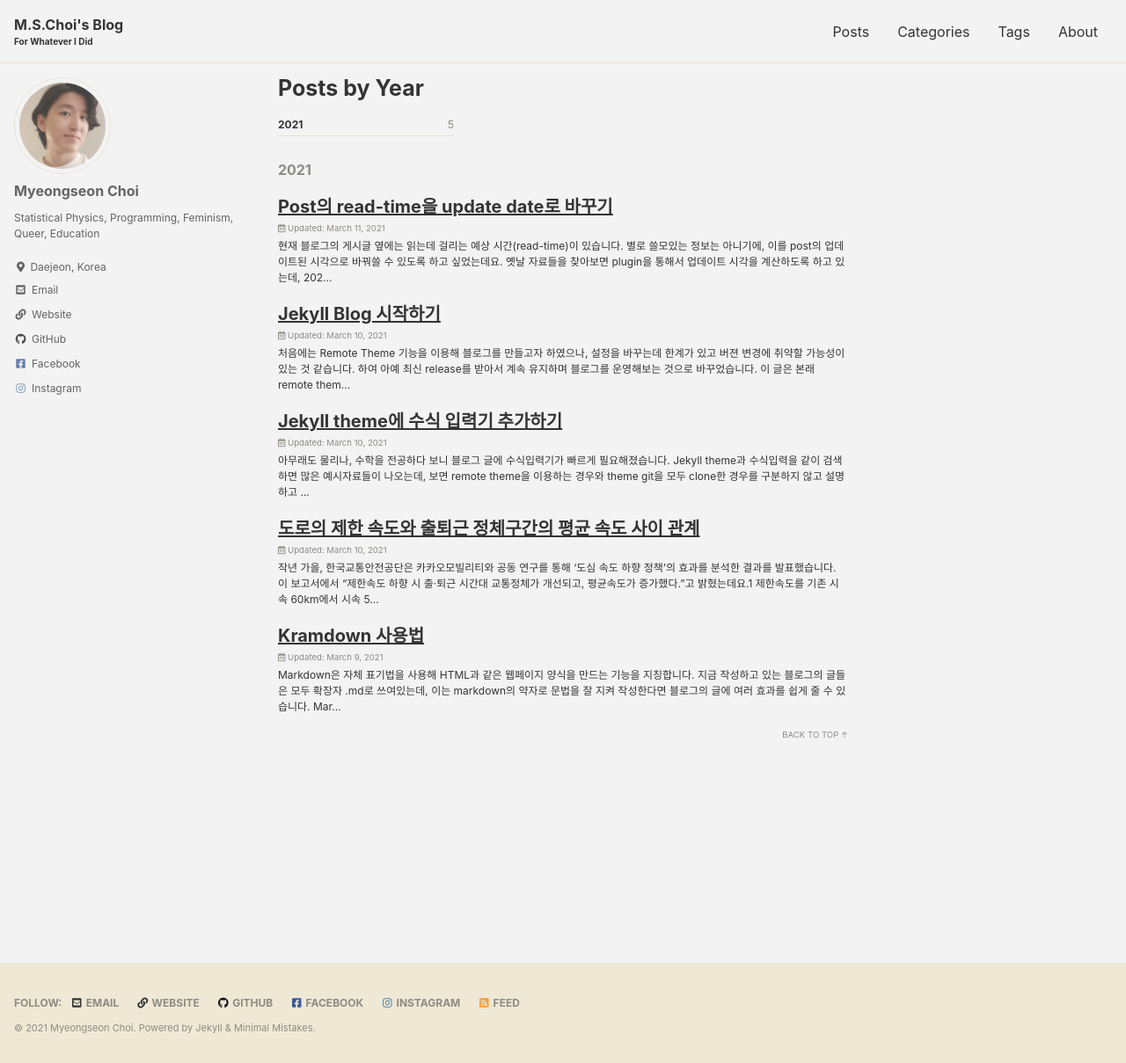
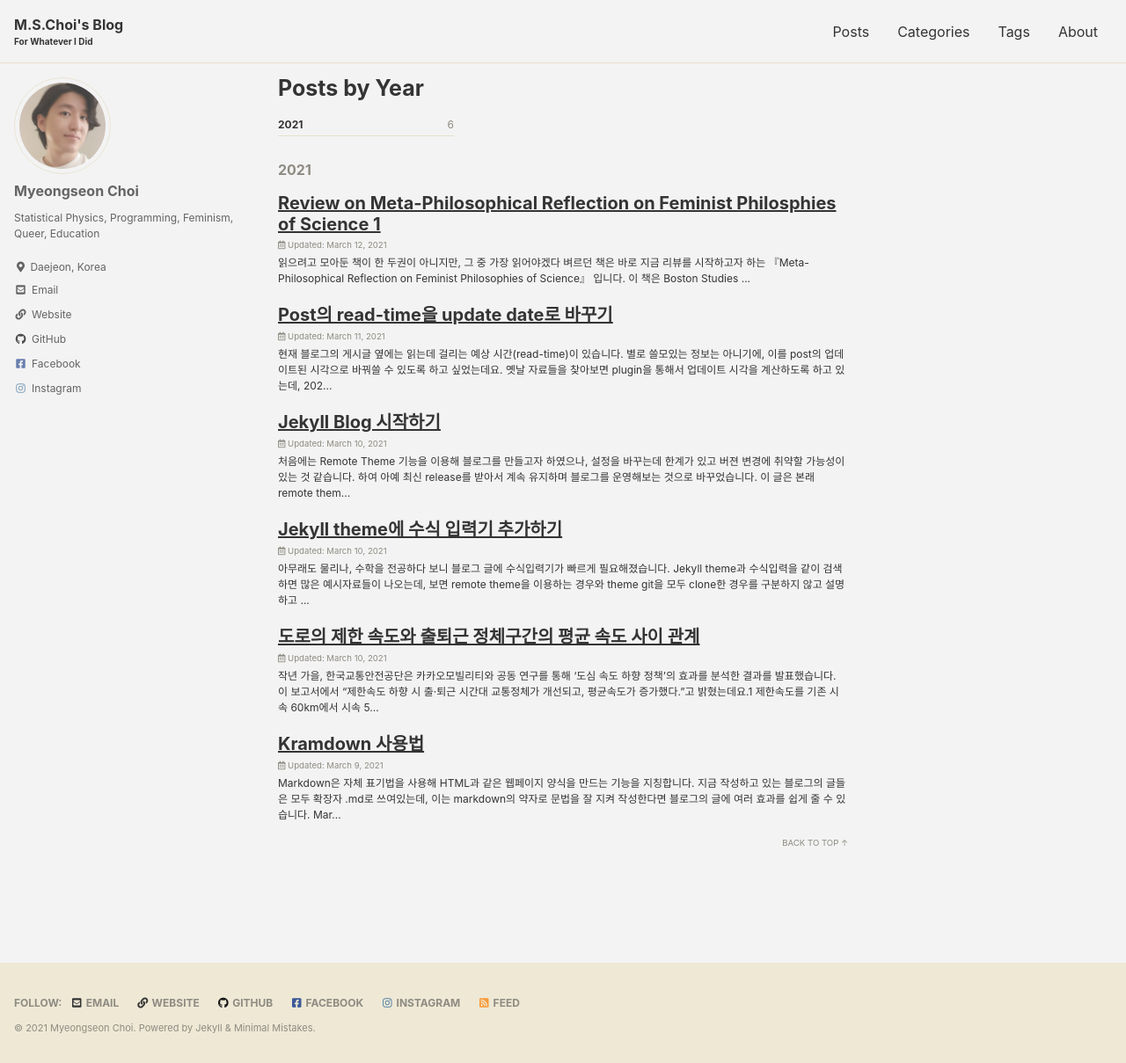
Before and after one commit to key262yek/key262yek.github.io, a Jekyll site: the page built from _pages/year-archive.md, in a window 1280 px wide and 1209 px high. Shown: the whole window at 88% size. Built offline with Jekyll 4.4.1, drawn with Linux system fonts in a browser that asks for light colours; cached includes are drawn as plain includes; part of the change alters nothing that is shown.

Commit message:
Update post
feminism philosophy on science introduction review

```diff
--- a/_pages/about.md
+++ b/_pages/about.md
@@ -9,7 +9,7 @@ title: "About"
 
 ## Research Interests
 Stochastic Process: Random target searching with interaction.
-Feminism philosophies of Science.
+Feminist philosophies of Science.
 Knowledge tracing on science education.
 
 ## Publications
--- /dev/null
+++ b/_posts/2021-03-12-Review_Feminist_philosophy_on_science_1.md
@@ -0,0 +1,145 @@
+---
+title: "Review on Meta-Philosophical Reflection on Feminist Philosphies of Science 1"
+date: 2021-03-12T2:35:30-04:00
+categories:
+  - Feminist Philosophy on Science
+tags:
+  - Meta-Philosophical Reflection on Feminist Philosophies of Science
+  - Maria Cristina Amoretti
+  - Nicla Vassallo
+toc: true
+toc_label: "Table of Contents"
+toc_icon: "fas fa-clipboard-list"
+toc_sticky: true
+---
+
+읽으려고 모아둔 책이 한 두권이 아니지만, 그 중 가장 읽어야겠다 벼르던 책은 바로 지금 리뷰를 시작하고자 하는 『Meta-Philosophical Reflection on Feminist Philosophies of Science』 입니다.
+이 책은 *Boston Studies in the Philosophy and History of Science*에서 2016년 발간한 책으로, 여러 학문 분야에서 여성주의 철학이 어떤 역할을 하고 있는지에 대한 좋은 자료가 될 수 있으리라 생각합니다.
+목차만 놓고 보더라도, 이 책에 수록된 논문들이 다루는 분야는 물리, 기후변화, 생물학, 약학, 뇌과학, 심리학, 사회과학, 고고학, 경제학, 일반 철학 등으로 매우 다양하기 때문에, 많은 공부가 될 수 있으리라 생각하며 책 리뷰를 시작해봅니다.
+
+첫 번째 글은 책 전반에 대한 개괄로, *"Some Key Topic in Feminist Philosophies of Science: An Introduction"*란 제목의 글입니다.
+
+## 저자 소개
+
+개괄을 적은 저자들은 **Maria Cristina Amoretti**와 **Nicla Vassallo**로 해당 책의 편집자이기도 합니다.
+Maria Cristina Amoretti는 이탈리아 제노바 소재 University of Genoa의 연구원으로, 약학과 정신의학, 인지과학에 대한 철학이론과 여성주의 인식론을 주로 연구하며, 최근에는 건강과 질병의 일반적 개념, 정신질환의 범주, 질병 분류학, 젠더 약학 등에 집중하고 있습니다.[^1]
+
+[^1]: Researchgate 소개 내용, [링크](https://www.researchgate.net/profile/Cristina-Amoretti).
+
+두 번째 저자 Nicla Vassallo도 Maria Cristina Amoretti와 같은 대학의 철학과 교수로서, 지식과 인식론, 여성주의 철학, Metaphysics, 자연주의 철학과 회의론 등에 대해 주로 연구하는 학자입니다.[^2]
+
+[^2]: 개인 홈페이지 내용, [링크](https://web.archive.org/web/20140517145916/http://niclavassallo.net/)
+
+## 글 요약
+
+이 글은 여성주의 과학철학"들"이 어떤 특징들을 공유하고 있는지에 대한 설명으로 시작합니다.
+보통 여성주의 과학철학들이 전통적인 철학과 어떤 지점에서 다른지 계속 설명하지만, 여성주의 과학철학을 전통적인 철학사조와 완전히 분리할 수 있는 것은 아닙니다.
+여성주의 철학은 비여성주의 철학과의 유사점과 차별점을 명확히 하고, 이 둘이 합쳐져 더 나은 발전을 도모하기 위한 방법을 찾고자하는 것에 가깝다고 저자들은 말합니다.
+
+<!-- 여성주의 철학들을 전통적인, 주류의, 비여성주의적 철학의 반의어로 위치시키곤 하지만, 이 두 관점이 완전히 독립적이고 분리가능한 영역이라 생각하지 않습니다. 보다 정확히는, 여성주의 철학들은 여성주의와 비여성주의의 유사점과 차별점을 논하고, 나아가 두 입장이 협력할 수 있는 실현가능하고, 생산적인 방법을 찾고자 합니다. 물론 여성주의 철학들이 과학계에 새롭고 유의미한 관점을 제시했단 것을 과소평가하는 것은 아닙니다.
+
+"철학들"이라고 복수 명사로 취급하고 있는데, (이 책에 소개된 여러 관점들과 같이) 과학에 여성철학을 접목시키는 방법이 매우 다양할 수 있기 때문이다. 몇몇은 여성주의 이론가들에 의해 정립되었고, 몇몇은 비여성주의 이론가들에 의해 이미 정립된 관점이 여성주의 관점으로 발전되었을 수도 있다. 몇몇은 이미 비여성주의 과학철학자들에게까지 인정받고 있지만, 몇몇은 아직 반발이 크거나 의구심을 가지는 단계에 있다. -->
+
+#### Situated Knower, Knowledge
+
+가장 먼저 제시된 여성주의 철학들의 특징적인 개념은 바로 `계층 의존적인 지식인, 지식(Situated Knower, Knowledge)`입니다.
+이는 기존에 읽었던 『현대 페미니즘의 테제들』[^3]의 Sandra Harding 부분에서 소개되어 알고있었던 개념인데요. (이 논문에서도 S. Harding은 수차례 거듭 인용된다)
+기존의 전통적인 관점에서 지식이란 추상적이고, 초월적인, 그리고 선험적인 것으로 받아들여지곤 하는데, 여성주의 철학자들은 지식은 이를 탐구하는 우리들의 사회적 위치와 독립적이지 않다고 말합니다.
+
+물론 지식의 계층의존성을 인정한다고 해서 모든 이들에게 인식론적 상대주의(epistemic relativism)을 받아들이라거나, 객관적인 지식에 대한 탐구를 포기해야한다고 강요하는 것은 아닙니다.
+다만 초월적이고, 가치독립적인 것으로 받아들여지는 객관성에 의문을 던지고, 객관적 지식을 '다양한 계층의 개인/집단간의 비판적 논의의 결과로 주어지는 상호주관적(Intersubjectivity) 개념'으로 이해해야 한다고 말합니다.
+
+[^3]: 이현재, 이봉지 외 6인 지음, 사월의책 (2016) [링크](https://www.aladin.co.kr/shop/wproduct.aspx?ItemId=80895368)
+
+이 과정에서 여성주의 철학자들은 객관성이 지식을 생산하는 주체에 독립적으로 존재할 수 있다는 주체/객체 이분법(Subject/Object Dichotomy)도 비판합니다.
+사회압이 인식의 주체에 영향을 주듯이, 인식되는 객체에도 영향을 주고, 따라서 이 둘을 깔끔하게 둘로 분리하는 것은 불가능하다고 말합니다.
+주체와 객체 사이의 관계성은 지금까지 무시되온 덜 지배적인 개념의 효과를 확인할 수 있도록 하고, 새로운 상대적 존재론(?, relational ontologies)과 방법론을 이끌어낼 수도 있습니다.
+
+<!--
+
+많은 여성주의 과학철학들이 공유하고 있는 개념은 '상황에 의존하는 지식, 지식인'(situated knower, knowledge)이다.
+이는 추상적이고, 객체와 독립적이며, 초월적이고, 선험적인 지식이라는 전통적 관점과 정확히 반대되는 개념이다.
+물론 모든 비여성주의 과학자들이 이와 같은 생각을 하지 않았던 것은 아니지만, 여성주의 이론가들에 의해 젠더와 지식간의 관계가 정립되고 발전되어왔다.
+이 개념에 대해 간단히 설명하자면, 자연과 사회에 대한 우리의 지식은 (젠더, 인종, 성적지향, 민족, 직업 등 여러 정체성의 축으로 표현되는) 우리의 사회적 위치와 독립적이지 않다.
+한마디로 우리 사회의 젠더 위계가 우리가 무엇을, 어떻게 아는지에 영향을 준다는 것이다.
+
+물론 지식의 계층의존성(situdatedness)을 인정한다 해서 인식론적 상대주의(epistemic relativism)를 받아들이라거나, 객관적인 지식에 대한 탐색을 포기해야 한다고 강요하는 것은 아닙니다.
+다만 초월적이고, 가치독립적인 객관성에 대해 질문을 던지는 것입니다.
+객관성에 의문을 가지면서, 누군가는 특정 계층의 사람들은 (일반적으로 소외되거나 하위 계층) 지식으로 간주되는 것을 결정하는데 더 유리하고, 나아가 다른 이들보다 더 객관적이라 간주되게 됩니다. (괄호 내의 이야기는 왜 들어간거지? 문맥이 이상한데)
+객관성은 다양한 계층의 개인/집단간의 비판적 논의의 결과로  상호주관적(intersubjectivity)으로 정의되기도 합니다.
+
+여성주의 철학자들이 비판하는 객관성에 대한 전통적 관점에는 객관성이 knowers(주체)에 독립적으로 존재할 수 있다는 주체/객체 이분법도 포함되어있다.
+사회압이 인식의 주체에 영향을 주듯이, 인식되는 객체에도 영향을 주고, 이에 따라 이 둘을 완전히 깔끔하게 분리하는 것은 불가능하다.
+주체와 객체 사이의 의존성을 인정함으로써 확인하게 되는 관계성은 덜 지배적인 상호작용의 효과나 새로운 상대적 존재론(? relational ontologies)과 방법론의 발전을 야기할 것이다.
+
+-->
+
+#### Set of Practices
+
+꼭 여성주의 철학자들 뿐 아니라 Thomas Kuhn과 같은 과학철학자들이 많이 논증했던 개념이 바로 과학은 이론의 모임이라기보단 Practice(뭐라 번역하는게 좋을까?)의 집합이란 점입니다.
+보다 상세히 설명하자면 과학은 집단 구성원간의, 혹은 다양한 층위의 집단간의 복잡한 상호작용으로 특정되는 집단적 경험으로 구성된다고 보는 것인데요.
+어떤 인식 주체도 다른 인식주체와 상호작용하지 않은채 과학적 지식을 생산할 수 없다는 사실은 과학 이론 혹은 가설이 다른 과학자들에 의해 확인, 검증받아야지만이 지식으로 받아들여진다는 과학의 발전 규칙을 생각하면 너무나 당연한 사실입니다.
+
+인식주체로서의 커뮤니티의 내부 구성원간 비교, 혹은 다른 커뮤니티와의 비교에서 우리는 비동질적인 (이론, 방법론, 논의 방법 등의) 배경지식을 쉽게 찾을 수 있는데요.
+이러한 배경의 차이는 때때로 자연과 사회에 대한 서로 다른 (때때로는 모순적인) 해석으로 나타나게 됩니다.
+여성주의적 관점에서 이런 비동질성은 새로운 질문을 제시하고, 집단이 공유하는 암묵적 편향을 줄이고, 새로운 근거를 발견하는데에 필요한 크나큰 자원이 될 수 있습니다.
+즉, 여성과 같은 소외계층의 과학계 참여를 늘리는 것은 과학적 결과물이 더 객관적이고, 신뢰할 수 있도록 하는, 최소한 틀릴 가능성을 줄이는 장치가 될 수 있습니다.
+
+과학계의 여성에 대한 만연한 배제는 여성주의 과학철학에서 매우 뜨거운 주제입니다.
+사실 여성은 오랜 시간동안 과학적 탐구의 주체와 객체 모두에서 배제되어왔습니다.
+여성들은 과학계에 참여할 수 없었거나, 참여하는데 어려운 환경에서 살았고, 남성보다 열등한 인지구조를 가지고 있다 생각했기 때문에, 과학자로서 쉽게 무시당하고 그 능력을 부정당했습니다.
+반면에 과학적 탐구의 객체로서도 여성은 불완전한, 비정상적인 것으로 받아들여졌고 오직 남성들의 이익에 부합할 때만 중요하게 다뤄졌습니다.
+여성주의 철학자들은 이러한 두 영역에서의 배제가 단순히 도덕적으로 잘못됐을 뿐 아니라 인식론적으로도 부정적이고 부적절하다고 말합니다.
+나아가 이런 배제를 통해 얻은 과학 결과는 여성에게만 파괴적인 것이 아니라 모두에게 악영향을 줄 수 있다고도 주장합니다.
+
+
+<!--
+
+여성주의 철학자들 뿐 아니라 자연주의 철학자들은 과학을 이론들의 집합체가 아니라 경험, 연습의 집합(set of practice)이라 본다.
+보다 상세하게는, (작은 연구실부터 보다 넓은 과학자 커뮤니티들과 같이) 집단 내부적으로, 혹은 다양한 층위의 집단간의 복잡한 상호작용으로 특정되는 집단적 경험으로 구성된 것이라 보는 것이다.
+어떤 인식 주체도 다른 인식주체와 상호작용하지 않은채 과학적 지식을 생산할 수 없다는 사실은 과학 이론 혹은 가설이 다른 과학자들에 의해 확인, 검증받아야지만이 지식으로 받아들여진다는 과학의 발전 규칙을 생각하면 너무나 당연하다.
+
+인식주체로서의 커뮤니티들은 다른 커뮤니티와 상이한 배경지식(이론, 방법론, 논의 방식)을 내부적으로 공유한다.
+그리고 이를 토대로 자연과 사회에 대해 서로 다른, 때때로는 모순적인, 설명을 제시하게 된다.
+하지만 사실 커뮤니티의 내부를 들여다보면 소속 개개인들은 전혀 동질적이지 않고 서로 많이 다르다.
+여성주의적 관점에서 이런 비동질성은 새로운 질문을 제시하고, 집단이 공유하는 암묵적 편향을 줄이고, 새로운 근거를 발견하는데에 필요한 크나큰 자원이다.
+여성과 같은 소외계층의 과학계 참여를 늘리는 것은 과학적 결과물이 더 객관적이고, 신뢰할 수 있는, 혹은 최소한 덜 틀리도록 합니다.
+
+과학계의 여성에 대한 만연한 배제는 여성주의 과학철학에서 매우 뜨거운 주제입니다.
+사실 여성은 오랜 시간동안 과학적 탐구의 주체와 객체 모두에서 배제되어왔습니다.
+여성들은 과학계에 참여할 수 없었거나, 참여하는데 어려운 환경에서 살았고, 남성보다 열등한 인지구조를 가지고 있다 생각했기 때문에, 과학자로서 쉽게 무시당하고 그 능력을 부정당했습니다.
+반면에 과학적 탐구의 객체로서도 여성은 불완전한, 비정상적인 것으로 받아들여졌고 오직 남성들의 이익에 부합할 때만 중요하게 다뤄졌습니다.
+여성주의 철학자들은 이러한 두 영역에서의 배제가 단순히 도덕적으로 잘못됐을 뿐 아니라 인식론적으로도 부정적이고 부적절하다고 말합니다.
+나아가 이런 배제를 통해 얻은 과학 결과는 여성에게만 파괴적인 것이 아니라 모두에게 악영향을 줄 수 있다고도 주장합니다.
+
+-->
+
+#### Value-ladenness
+
+관련한 여성주의 철학의 논쟁거리로는 가치중립적인 지식에 대한 비판이 있습니다.
+예를 들어, 과학 이론의 과소결정(underdetermination), 인식론적 다원주의, 과학적 탐구의 실용적 특성, 귀납적 오류, 이론적재성 등의 내용에서 비슷한 맥락의 비판을 읽을 수 있습니다.
+
+하지만 가치적재성을 주장하는 사람들은 필연적으로 좋은 가치와 나쁜 가치를 구분해야하는 문제에 직면할 뿐 아니라, 여성주의적 가치가 긍정적인 가치임을 증명해야만 합니다.
+일반적으로 좋은 가치는 평등하고 다원적이며 포괄적이고 민주주의적이고, 지보적이며, 젠도위계를 가시화하고, 소외된 계층에게 더 이로운 지식을 발굴하며, 불평등을 줄이고, 젠더나 다른 위계질서를 해체하는 것들을 일컫습니다.
+반면에 부정적 가치는 배척과 배제의 근거를 만들고, 특정집단의 해방을 방해하며, 진보를 느리게하거나 퇴보시키고, 젠더 위계구조를 가리며, 소외계층을 비가시화하고 배제하고, 편견과 위계를 공고히하죠.
+이런 관점에서 여성주의적 가치는, 포괄적이고 민주주의적이며 평등을 증진시키고, 젠더편향, 위계를 해체하고 이갈리타리안과 해방 운동을 지지하는 과학적 결과물을 생산한다는 측면에서, 긍정적 가치라 할 수 있다고 저자는 말합니다.
+평등한 과학이론은 단순히 도덕적, 정치적, 사회적으로 옳다는 점 뿐 아니라 인식론적인 발전에 기여한단 측면에서도 중요합니다.
+
+<!--
+
+관련한 여성주의 철학의 논쟁거리로는 가치중립적인 지식에 대한 비판이 있습니다.
+예를 들어, 과학 이론의 과소결정(underdetermination), 인식론적 다원주의, 과학적 탐구의 실용적 특성, 귀납적 오류, 이론적재성 등의 내용에서 비슷한 맥락의 비판을 읽을 수 있습니다.
+
+the constitutive value-ladenness of science has been defended, stressing all the legitimate and beneficial influences of non-epistemic, or contextual, values
+(번역이 안된다 ㅠㅠ)
+
+하지만 가치적재성을 주장하는 사람들은 필연적으로 좋은 가치와 나쁜 가치를 구분해야하는 문제에 직면할 뿐 아니라, 여성주의적 가치가 긍정적인 가치임을 증명해야만 한다.
+일반적으로 좋은 가치는 평등하고 다원적이며 포괄적이고 민주주의적이고, 지보적이며, 젠도위계를 가시화하고, 소외된 계층에게 더 이로운 지식을 발굴하며, 불평등을 줄이고, 젠더나 다른 위계질서를 해체하는 것들이다.
+반면에 부정적 가치는 배척과 배제의 근거를 만들고, 특정집단의 해방을 방해하며, 진보를 느리게하거나 퇴보시키고, 젠더 위계구조를 가리며, 소외계층을 비가시화하고 배제하고, 편견과 위계를 공고히한다.
+이런 관점에서 여성주의적 가치는, 포괄적이고 민주주의적이며 평등을 증진시키고, 젠더편향, 위계를 해체하고 이갈리타리안과 해방 운동을 지지하는 과학적 결과물을 생산한다는 측면에서, 긍정적 가치라 할 수 있다.
+
+사실 여성주의 과학철학들은 사회과학이 고려하는 이론과 가설들의 도덕적, 정치적, 사회적 결과물에 보다 관심을 가져왔다.
+이런 맥락에서 여성주의 철학들은 정의(justice)에 대한 고민이 많았고, 때때로 정치 사회적인 활동이 잦았다.
+충분히 가치있는 일이었지만, 평등한 과학이론은 단순히 도덕적, 정치적, 사회적으로 옳다는 점 뿐 아니라 인식론적인 발전에 기여한단 측면에서도 중요하다.
+
+(이후는 개별 논문에 대한 소개) -->
```
